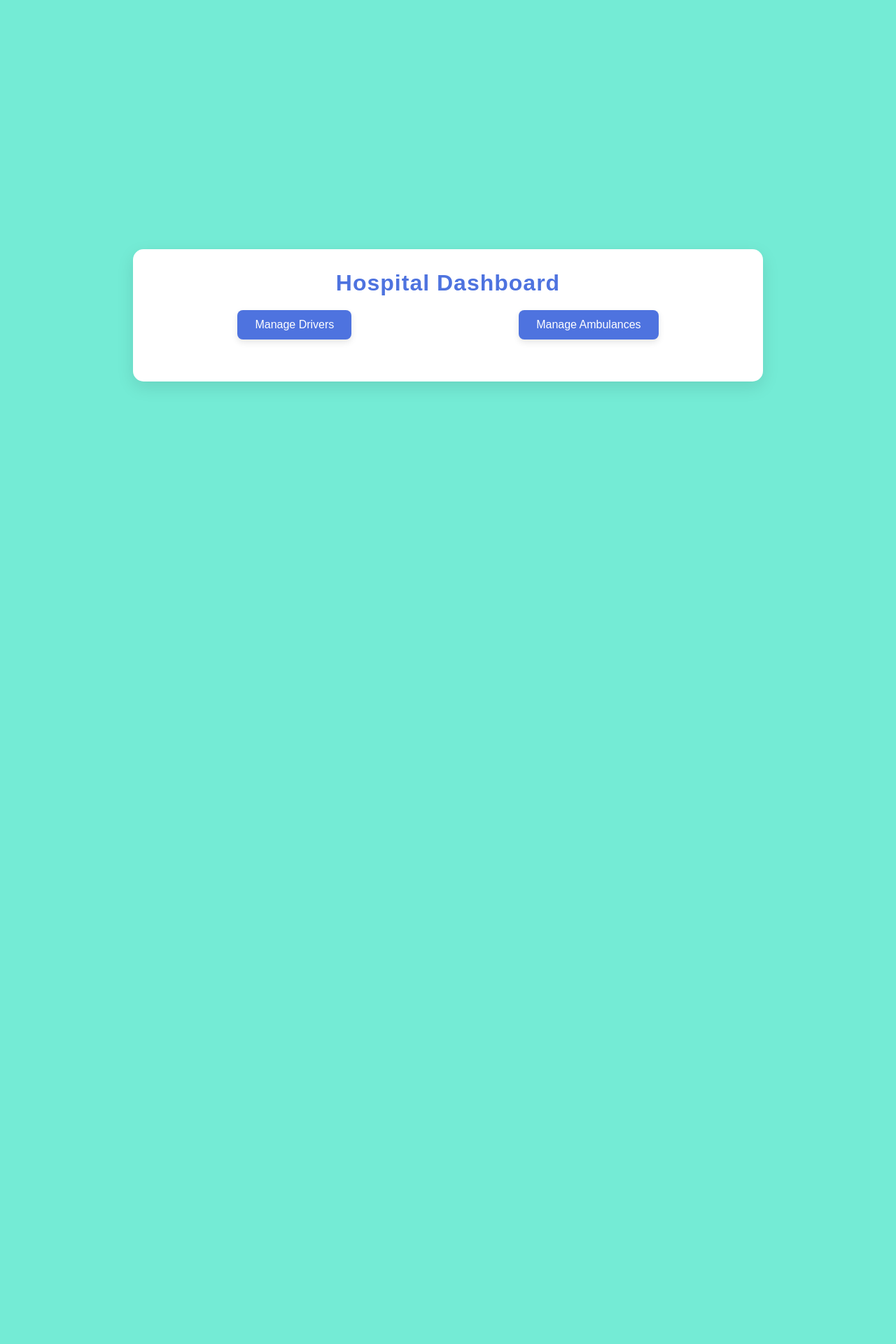
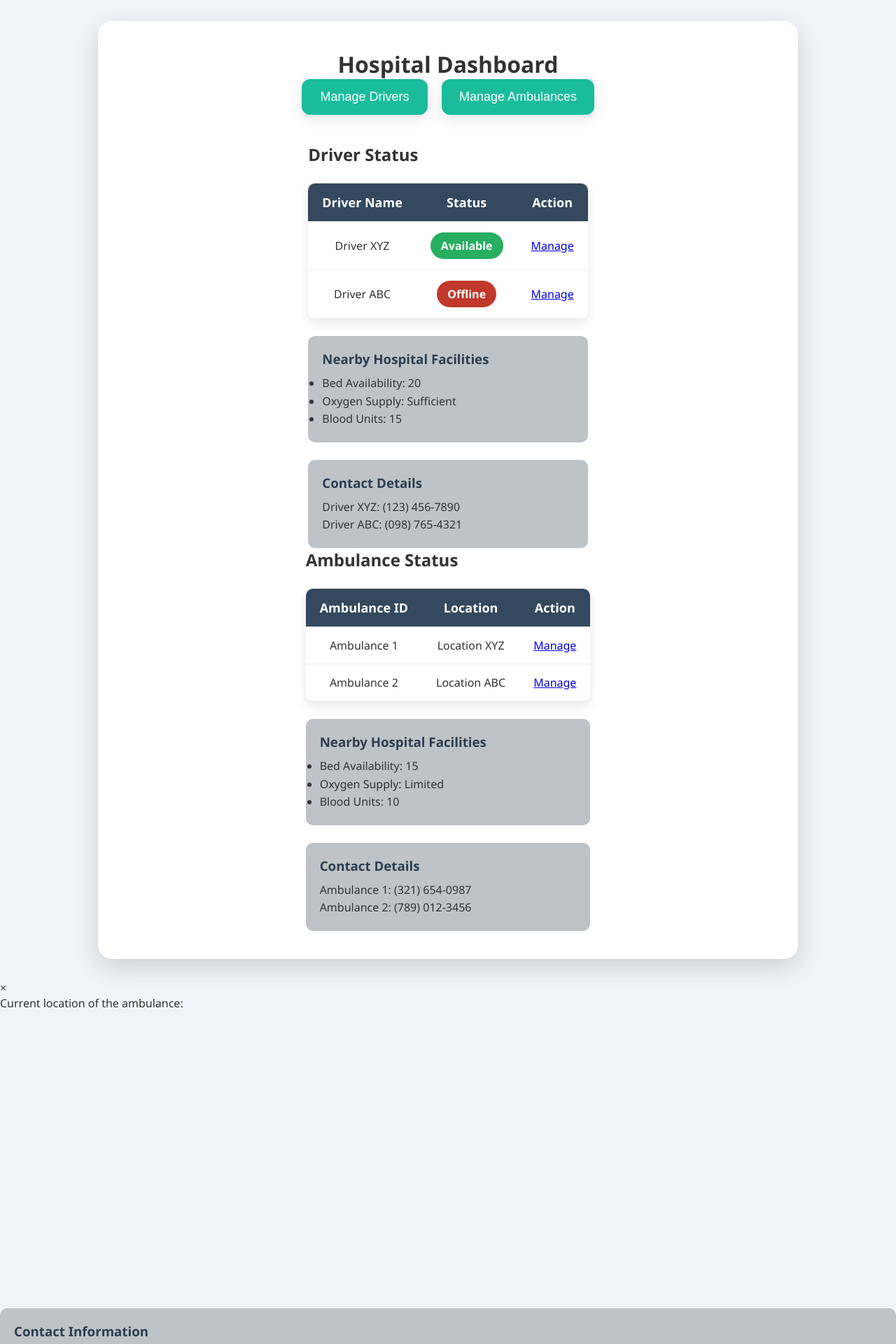
Before and after one commit to mansiruhil13/Bobble-AI, a Jekyll site: the page hospital.html, which Jekyll copies as it is, in a window 1280 px wide. Shown: the top 1920 px of the page at 70% size. Built offline with Jekyll 4.4.1, drawn with Linux system fonts in a browser that asks for light colours; before the commit the page ends 900 px from its top, so only the background shows below that; some of the changed text lies outside the part shown.

Commit message:
refactor: 💡 Update CSS for better dashboard design

```diff
--- a/src/css/hospital.css
+++ b/src/css/hospital.css
@@ -5,78 +5,128 @@
     box-sizing: border-box;
 }
 
+/* Enhance Typography */
 body {
-    font-family: 'Arial', sans-serif;
-    background-color: #74ebd5;
-    color: #333;
+    font-family: 'Segoe UI', Tahoma, Geneva, Verdana, sans-serif;
+    background-color: #f0f4f8; /* Softer background for better contrast */
+    color: #333333;
     display: flex;
-    justify-content: center;
-    align-items: center;
-    height: 100vh;
+    flex-direction: column;
+    min-height: 100vh;
 }
 
+/* Navbar Styles */
+.navbar {
+    background-color: #34495e;
+    padding: 20px 40px;
+    display: flex;
+    justify-content: space-between;
+    align-items: center;
+    border-radius: 0 0 20px 20px;
+    box-shadow: 0 6px 20px rgba(0, 0, 0, 0.1);
+}
+
+.navbar-logo h2 {
+    color: #ecf0f1;
+    margin: 0;
+    font-size: 24px;
+}
+
+.navbar-links {
+    list-style: none;
+    display: flex;
+    gap: 25px;
+}
+
+.navbar-links a {
+    color: #ecf0f1;
+    text-decoration: none;
+    font-size: 18px;
+    transition: color 0.3s ease;
+}
+
+.navbar-links a:hover {
+    color: #e67e22;
+}
+
+/* Dashboard Container */
 .dashboard-container {
     background-color: #ffffff;
-    padding: 30px;
-    border-radius: 15px;
-    box-shadow: 0 8px 25px rgba(0, 0, 0, 0.1);
-    max-width: 900px;
-    width: 100%;
+    padding: 40px;
+    border-radius: 20px;
+    box-shadow: 0 12px 35px rgba(0, 0, 0, 0.15);
+    max-width: 1000px;
+    width: 95%;
+    margin: 30px auto;
+    display: flex;
+    flex-direction: column; /* Stack elements vertically */
+    align-items: center;    /* Center align items */
 }
 
-h1 {
-    text-align: center;
-    color: #4e73df;
-    margin-bottom: 20px;
-    font-size: 32px;
-    letter-spacing: 1px;
-}
-
+/* Action Buttons */
 .action-buttons {
     display: flex;
-    justify-content: space-around;
-    margin-bottom: 30px;
+    justify-content: center; /* Centers buttons horizontally */
+    align-items: center;     /* Centers buttons vertically */
+    gap: 20px;               /* Adds space between buttons */
+    margin-bottom: 40px;
 }
 
 .action-btn {
-    background-color: #4e73df;
+    min-width: 180px;        /* Sets a minimum width for uniformity */
+    padding: 15px 25px;      /* Adjusts padding for better balance */
+    font-size: 18px;         /* Increases font size for readability */
+    text-align: center;      /* Centers text within buttons */
+    background-color: #1abc9c;
     color: white;
-    padding: 12px 25px;
     border: none;
-    border-radius: 8px;
+    border-radius: 12px;
     cursor: pointer;
-    font-size: 16px;
-    transition: background-color 0.3s ease, transform 0.2s ease;
-    box-shadow: 0 4px 10px rgba(0, 0, 0, 0.1);
+    transition: background-color 0.3s ease, transform 0.2s ease, box-shadow 0.3s ease;
+    box-shadow: 0 6px 20px rgba(0, 0, 0, 0.1);
 }
 
 .action-btn:hover {
-    background-color: #2e59d9;
+    background-color: #16a085;
     transform: scale(1.05);
+    box-shadow: 0 8px 25px rgba(0, 0, 0, 0.15);
 }
 
-.hidden {
-    display: none;
-    opacity: 0;
-    visibility: hidden;
+/* Status Sections */
+.status-container {
+    display: flex; /* Use flexbox to align sections side by side */
+    justify-content: space-between; /* Space between sections */
+    width: 100%; /* Full width for the container */
 }
 
-/* Table Styling */
+.status-section {
+    flex: 1; /* Allow sections to grow equally */
+    margin: 0 10px; /* Margin between sections */
+    background-color: #f9f9f9; /* Light background for sections */
+    padding: 20px; /* Padding for content */
+    border-radius: 10px; /* Rounded corners */
+    box-shadow: 0 4px 10px rgba(0, 0, 0, 0.1); /* Subtle shadow */
+}
+
+/* Table Styling Enhancements */
 table {
     width: 100%;
     border-collapse: collapse;
-    margin-top: 20px;
-    box-shadow: 0 4px 10px rgba(0, 0, 0, 0.1);
+    margin-top: 25px;
+    background-color: #ffffff;
+    border-radius: 10px;
+    overflow: hidden;
+    box-shadow: 0 6px 15px rgba(0, 0, 0, 0.1);
 }
 
 th, td {
-    text-align: left;
-    padding: 12px 15px;
-    border-bottom: 1px solid #ddd;
+    text-align: center; /* Centered text for better readability */
+    padding: 15px 20px;
+    border-bottom: 1px solid #ecf0f1;
 }
 
 th {
-    background-color: #4e73df;
+    background-color: #34495e;
     color: white;
     font-size: 18px;
 }
@@ -86,98 +136,55 @@ td {
 }
 
 tr:hover {
-    background-color: #f1f1f1;
+    background-color: #ecf0f1;
 }
 
+/* Status Badges */
 .status {
-    padding: 5px 10px;
-    border-radius: 5px;
+    padding: 8px 15px;
+    border-radius: 20px;
     color: white;
+    font-weight: bold;
+    display: inline-block;
 }
 
 .available {
-    background-color: #28a745;
+    background-color: #27ae60;
 }
 
 .offline {
-    background-color: #dc3545;
+    background-color: #c0392b;
 }
 
-.manage-link, .manage-ambulance {
-    color: #4e73df;
-    cursor: pointer;
-    font-weight: bold;
-    text-decoration: underline;
+/* Nearby Facilities & Contact Details */
+.nearby-facilities, .contact-details {
+    background-color: #bdc3c7;
+    padding: 20px;
+    border-radius: 10px;
+    margin-top: 25px;
+    width: 100%; /* Full width for these sections */
 }
 
-.manage-link:hover, .manage-ambulance:hover {
-    color: #2e59d9;
+.nearby-facilities h3, .contact-details h3 {
+    color: #2c3e50;
+    margin-bottom: 10px;
 }
 
-/* Modal Styling */
-.modal {
-    display: none;
-    position: fixed;
-    z-index: 1000;
-    left: 0;
-    top: 0;
-    width: 100%;
-    height: 100%;
-    background-color: rgba(0, 0, 0, 0.7);
-    justify-content: center;
-    align-items: center;
-}
-
-.modal-content {
-    background-color: white;
-    padding: 30px;
-    border-radius: 15px;
-    width: 600px;
-    text-align: center;
-    box-shadow: 0 10px 25px rgba(0, 0, 0, 0.2);
-    animation: fadeIn 0.3s ease-out;
-}
-
-@keyframes fadeIn {
-    from {
-        opacity: 0;
-        transform: scale(0.95);
-    }
-    to {
-        opacity: 1;
-        transform: scale(1);
-    }
-}
-
-.close-btn {
-    font-size: 20px;
-    color: #333;
-    cursor: pointer;
-    float: right;
-    margin-bottom: 20px;
-}
-
-.close-btn:hover {
-    color: #dc3545;
-}
-
-#map {
-    height: 300px;
-    width: 100%;
-    border-radius: 10px;
-    box-shadow: 0 4px 15px rgba(0, 0, 0, 0.2);
+.nearby-facilities ul, .contact-details p {
+    font-size: 16px;
+    line-height: 1.6;
 }
 
 /* Responsive Design */
 @media (max-width: 768px) {
     .dashboard-container {
-        padding: 20px;
+        padding: 25px;
         max-width: 100%;
     }
 
     .action-buttons {
         flex-direction: column;
-        align-items: center;
+        align-items: stretch;
     }
 
     .action-btn {
@@ -186,67 +193,19 @@ tr:hover {
     }
 
     .modal-content {
-        width: 90%;
+        width: 95%;
+    }
+
+    .close-btn {
+        top: 15px;
+        right: 20px;
+    }
+
+    .status-container {
+        flex-direction: column; /* Stack sections vertically on small screens */
+    }
+
+    .status-section {
+        margin: 10px 0; /* Margin between stacked sections */
     }
 }
-
-/* Enhanced visibility transitions for status sections */
-#driverStatus, #ambulanceStatus {
-    padding: 20px;
-    background-color: #f9f9f9;
-    border-radius: 10px;
-    transition: opacity 0.3s ease, visibility 0.3s ease;
-}
-
-.active {
-    display: block;
-    opacity: 1;
-    visibility: visible;
-}
-
-/* Styles for Nearby Hospital Facilities */
-.nearby-facilities {
-    margin-top: 20px;
-}
-
-.nearby-facilities h3 {
-    color: #4e73df;
-    font-size: 20px;
-    margin-bottom: 10px;
-}
-
-.nearby-facilities ul {
-    list-style-type: none;
-    padding: 0;
-}
-
-.nearby-facilities li {
-    padding: 8px 0;
-    font-size: 16px;
-}
-
-/* Styles for Contact Details */
-.contact-details {
-    margin-top: 20px;
-}
-
-.contact-details h3 {
-    color: #4e73df;
-    font-size: 20px;
-    margin-bottom: 10px;
-}
-
-.contact-details p {
-    font-size: 16px;
-    margin: 5px 0;
-}
-
-/* Improved Button Styles for Better UI/UX */
-.action-btn {
-    transition: background-color 0.3s ease, transform 0.2s ease;
-}
-
-.action-btn:hover {
-    background-color: #2e59d9;
-    transform: scale(1.05);
-}
```
